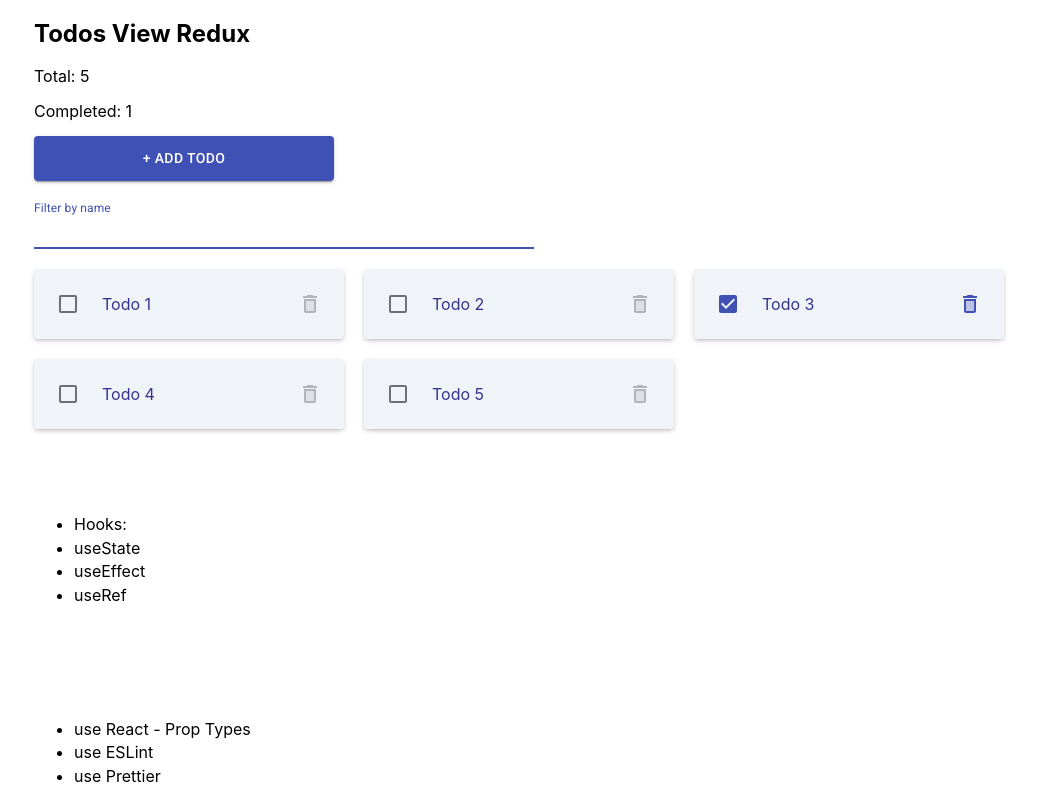
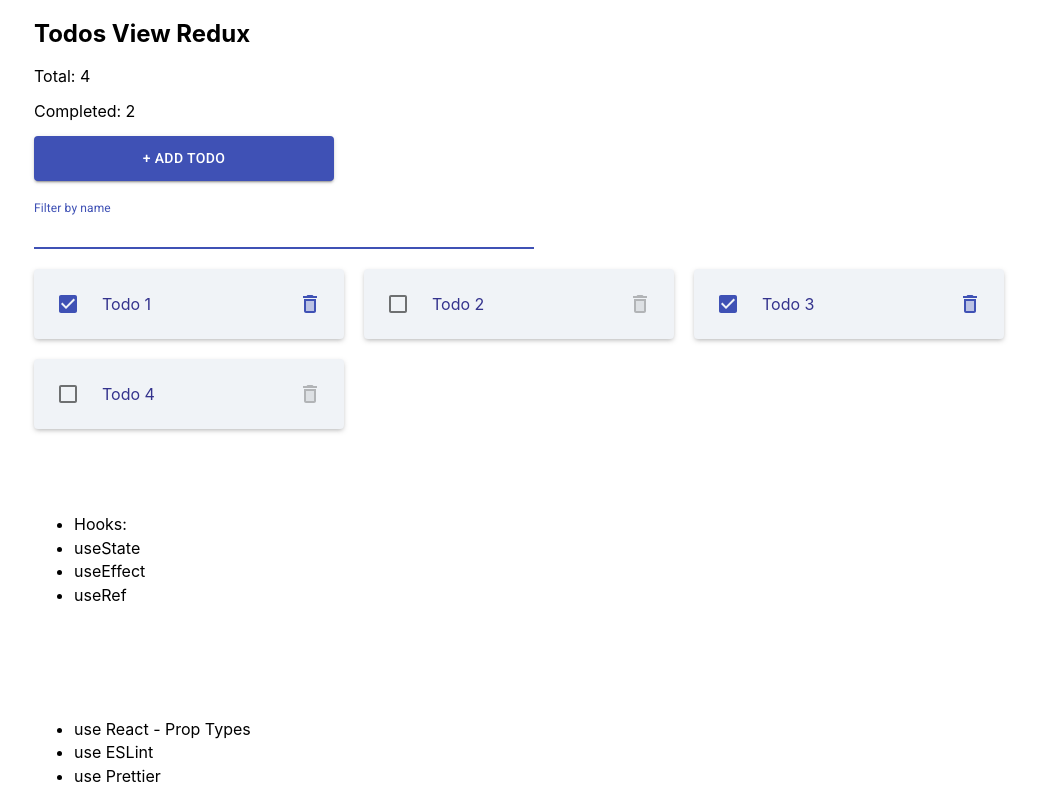
Before and after one commit to itstoreall/todos, a React (Create React App) app: page / in a window 1280 px wide. Shown: the top 791 px of the page, without its empty margins (106-1143 px from the left). Built offline with nearby package versions, Linux system fonts and the light colour scheme; data requests are answered from the project's data file.

Commit message:
code refactoring done

```diff
--- a/server/db.json
+++ b/server/db.json
@@ -2,7 +2,7 @@
   "todos": [
     {
       "text": "Todo 1",
-      "completed": false,
+      "completed": true,
       "id": 1
     },
     {
@@ -19,11 +19,6 @@
       "text": "Todo 4",
       "completed": false,
       "id": 4
-    },
-    {
-      "text": "Todo 5\n",
-      "completed": false,
-      "id": 5
     }
   ]
 }
--- a/src/components/Todos/TodoFilter.jsx
+++ b/src/components/Todos/TodoFilter.jsx
@@ -1,23 +1,16 @@
-import React, { useEffect, useRef } from 'react';
-import { connect, useSelector, useDispatch } from 'react-redux';
+import React, { useEffect, useCallback, useRef } from 'react';
+import { useSelector, useDispatch } from 'react-redux';
 import { changeFilter, todosSelectors } from '../../redux/todos';
 import { TextField } from '@material-ui/core';
 import './TodosStyles.scss';
 
-// const mapStateToProps = state => ({
-//   value: todosSelectors.getFilter(state),
-// });
-
-// const mapDispatchtoProps = dispatch => ({
-//   onChange: e => dispatch(changeFilter(e.target.value)),
-// });
-
-// export default connect(mapStateToProps, mapDispatchtoProps)(TodoFilter);
-
-const TodoFilter = ({ onChange }) => {
-  // const dispatch = useDispatch();
+export default function TodoFilter() {
+  const dispatch = useDispatch();
   const filterRef = useRef();
   const value = useSelector(todosSelectors.getFilter);
+  const onChange = useCallback(e => dispatch(changeFilter(e.target.value)), [
+    dispatch,
+  ]);
 
   useEffect(() => {
     filterRef.current.focus();
@@ -33,14 +26,7 @@ const TodoFilter = ({ onChange }) => {
         id="outlined-basic"
         label="Filter by name"
         inputRef={filterRef}
-        // variant="outlined"
       />
     </label>
   );
-};
-
-const mapDispatchtoProps = dispatch => ({
-  onChange: e => dispatch(changeFilter(e.target.value)),
-});
-
-export default connect(null, mapDispatchtoProps)(TodoFilter);
+}
--- a/src/components/Todos/TodoItem.jsx
+++ b/src/components/Todos/TodoItem.jsx
@@ -1,5 +1,5 @@
-import React from 'react';
-import { useSelector, useDispatch } from 'react-redux';
+import React, { useCallback } from 'react';
+import { useDispatch } from 'react-redux';
 import { todosOperations } from '../../redux/todos';
 import { IconButton } from '@material-ui/core';
 import DeleteTwoToneIcon from '@material-ui/icons/DeleteTwoTone';
@@ -9,6 +9,24 @@ import './TodosStyles.scss';
 const TodoItem = ({ id, text, completed }) => {
   const dispatch = useDispatch();
 
+  // useCallback
+  const deleteTodo = useCallback(
+    () => dispatch(todosOperations.deleteTodo(id)),
+    [dispatch, id],
+  );
+
+  // useCallback
+  const completeTodo = useCallback(
+    () =>
+      dispatch(
+        todosOperations.toggleCompleted({
+          id,
+          completed: !completed,
+        }),
+      ),
+    [dispatch, id, completed],
+  );
+
   return (
     <>
       <label>
@@ -16,14 +34,7 @@ const TodoItem = ({ id, text, completed }) => {
           type="checkbox"
           className="TodoList__checkbox"
           checked={completed}
-          onChange={() =>
-            dispatch(
-              todosOperations.toggleCompleted({
-                id,
-                completed: !completed,
-              }),
-            )
-          }
+          onChange={completeTodo}
           color="primary"
           inputProps={{ 'aria-label': 'secondary checkbox' }}
         />
@@ -32,7 +43,7 @@ const TodoItem = ({ id, text, completed }) => {
       <IconButton
         type="button"
         className="TodoList__btn"
-        onClick={() => dispatch(todosOperations.deleteTodo(id))}
+        onClick={deleteTodo}
         disabled={!completed}
         color="primary"
         aria-label="delete todo"
```
